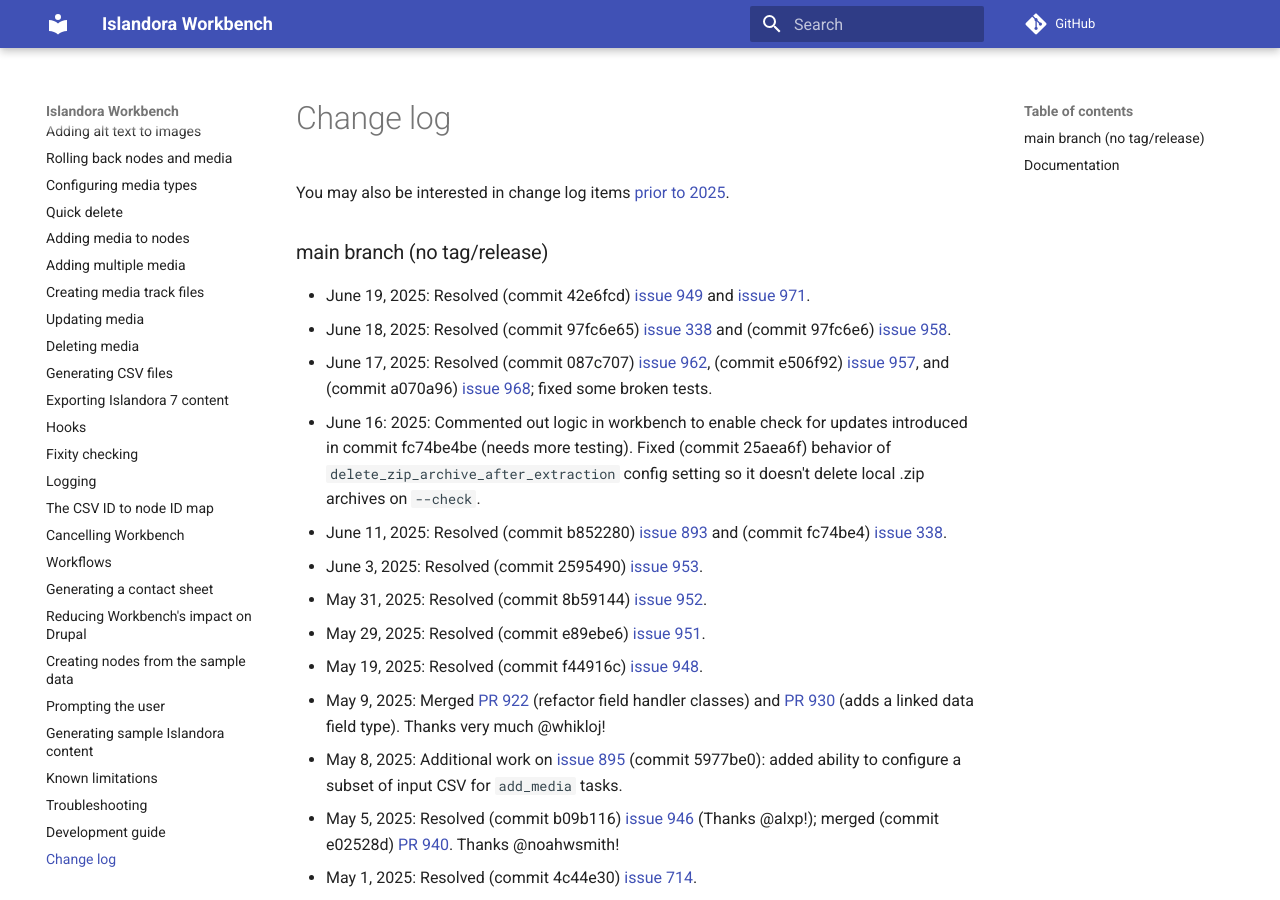
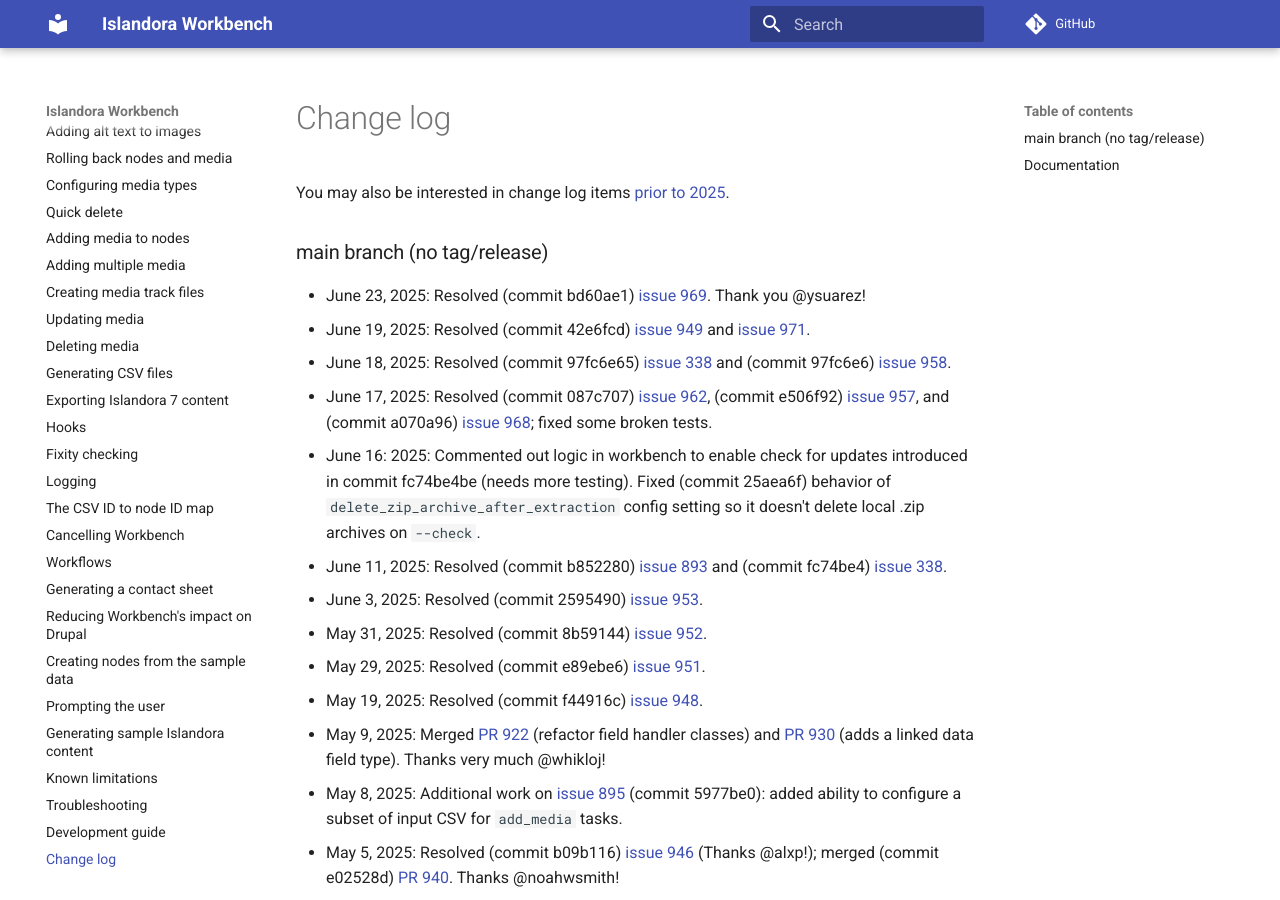
Before and after one commit to mjordan/islandora_workbench_docs, an MkDocs documentation site: the page built from docs/changelog.md, in a window 1280 px wide and 900 px high. Built offline with MkDocs 1.6.1 and Material for MkDocs 9.7.7, drawn with Linux system fonts in a browser that asks for light colours; comment, search, counter and statistics services are not loaded.

Commit message:
Updated changelog.

```diff
--- a/docs/changelog.md
+++ b/docs/changelog.md
@@ -2,6 +2,7 @@
 
 ### main branch (no tag/release)
 
+* June 23, 2025: Resolved (commit bd60ae1) [issue 969](https://github.com/mjordan/islandora_workbench/issues/969). Thank you @ysuarez!
 * June 19, 2025: Resolved (commit 42e6fcd) [issue 949](https://github.com/mjordan/islandora_workbench/issues/949) and [issue 971](https://github.com/mjordan/islandora_workbench/issues/971).
 * June 18, 2025: Resolved (commit 97fc6e65) [issue 338](https://github.com/mjordan/islandora_workbench/issues/338) and (commit 97fc6e6) [issue 958](https://github.com/mjordan/islandora_workbench/issues/958).
 * June 17, 2025: Resolved (commit 087c707) [issue 962](https://github.com/mjordan/islandora_workbench/issues/962), (commit e506f92) [issue 957](https://github.com/mjordan/islandora_workbench/issues/957), and (commit a070a96) [issue 968](https://github.com/mjordan/islandora_workbench/issues/968); fixed some broken tests.
```
